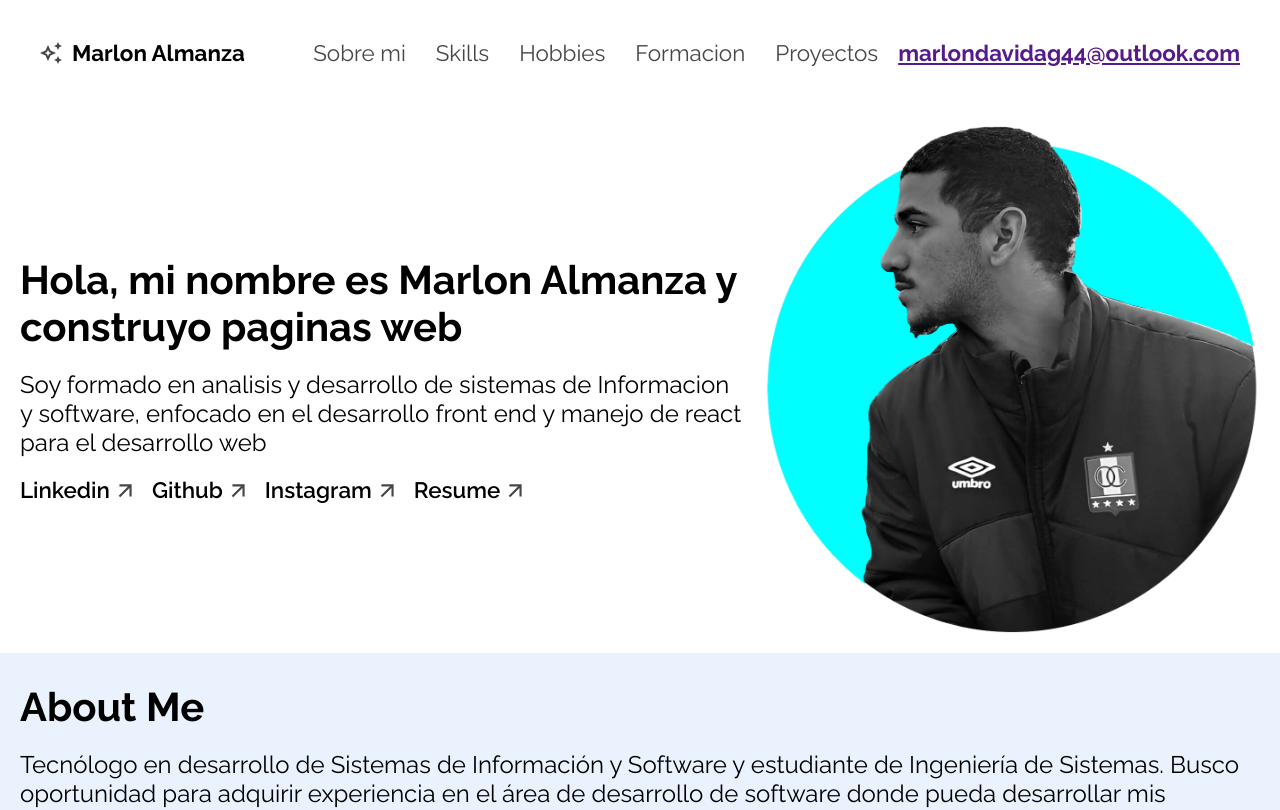
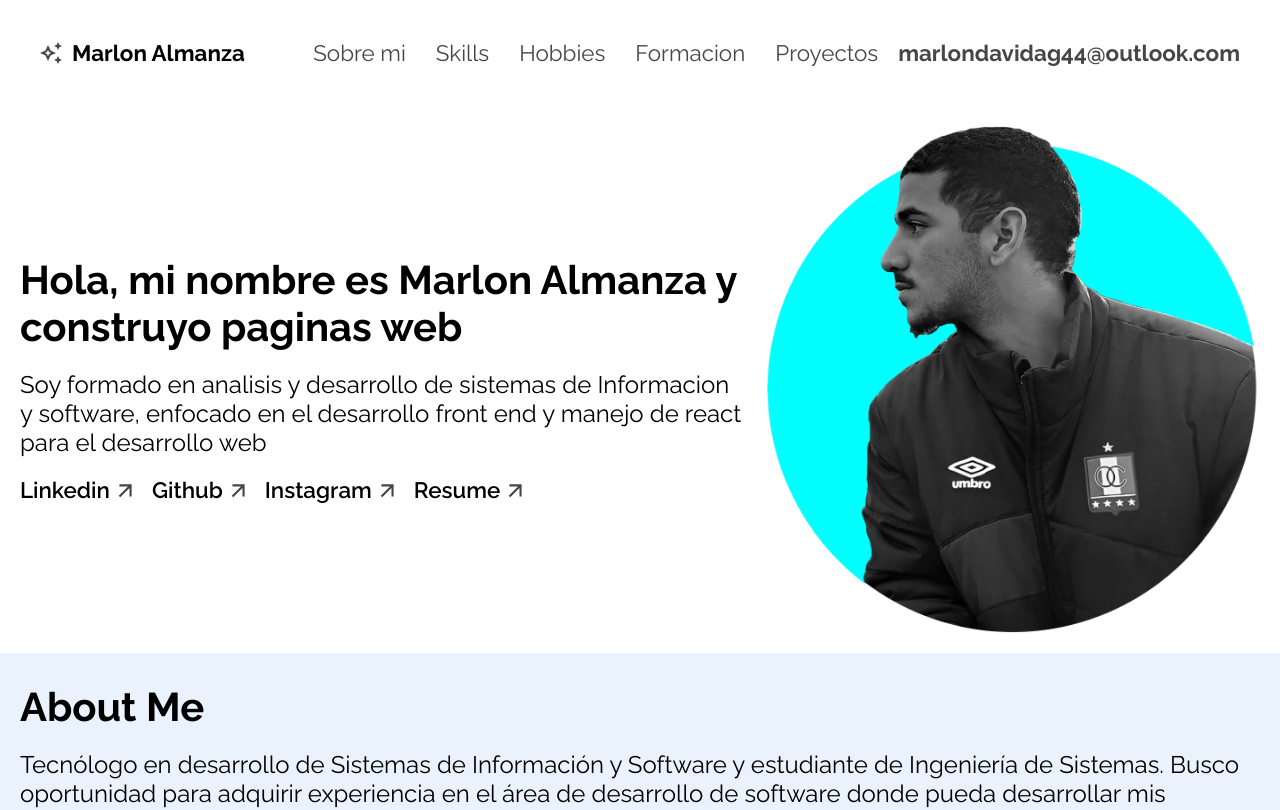
Before and after one commit to Marlon-44/portfolio_alura_example, a React (Vite) app: page / in a window 1280 px wide. Shown: the top 810 px of the page. Built offline with nearby package versions, Linux system fonts and the light colour scheme.

Commit message:
Update index.jsx

```diff
--- a/src/components/Header/index.jsx
+++ b/src/components/Header/index.jsx
@@ -46,7 +46,7 @@ const Header = () =>{
                 </NavigationList>
 
                 <h4>
-                    <a href="">marlondavidag44@outlook.com</a>
+                    <a className={styles.item} href="">marlondavidag44@outlook.com</a>
                 </h4>
             </nav>
 
```
